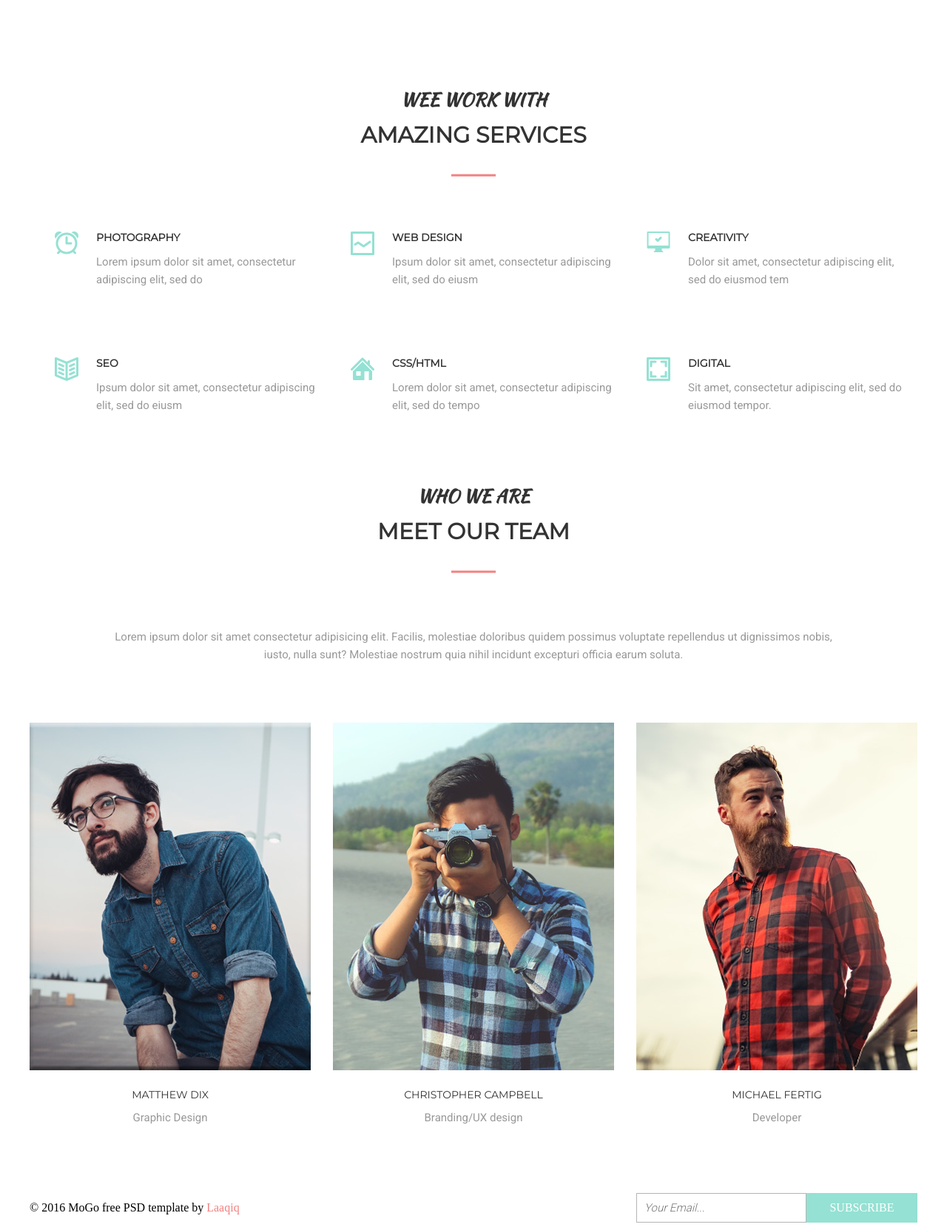
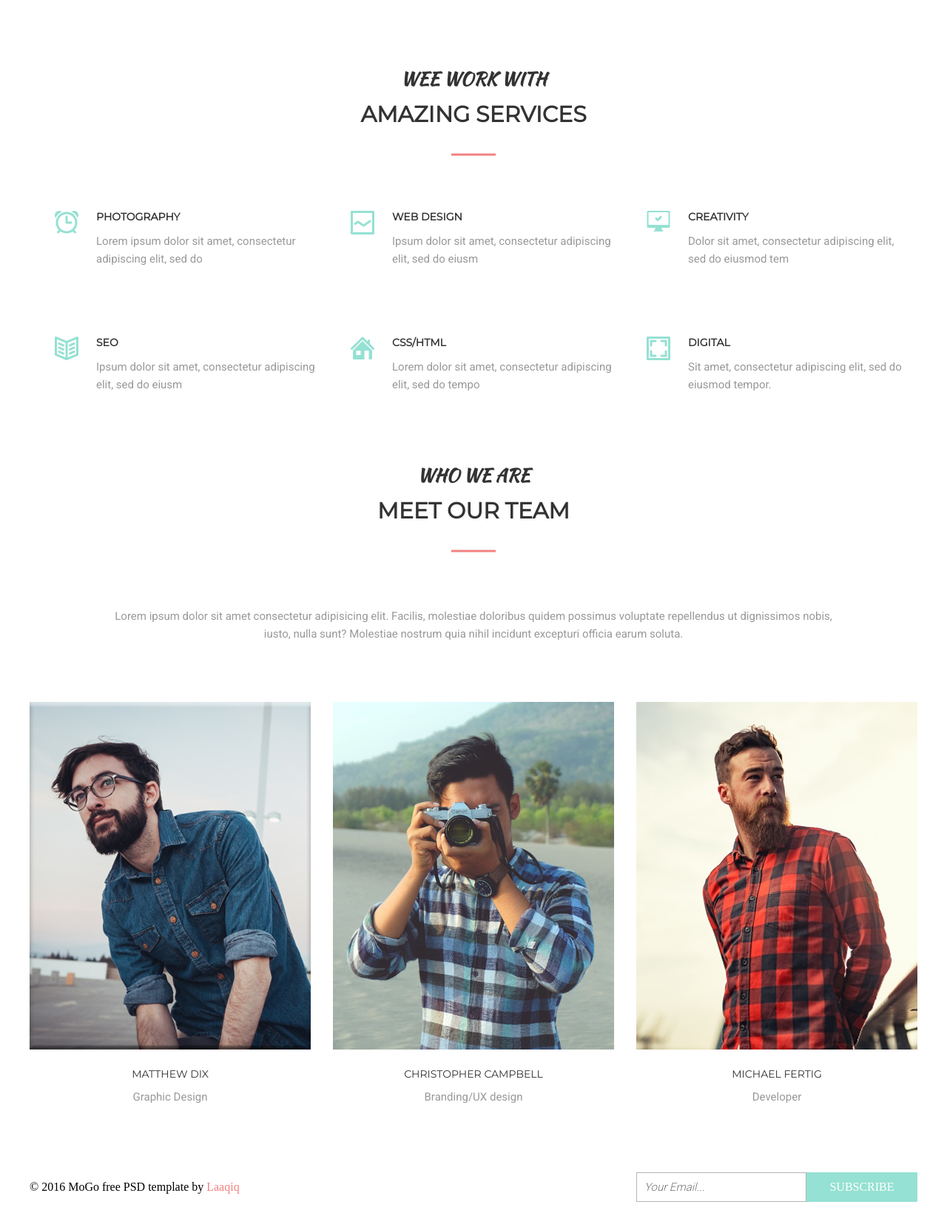
Before and after one commit to IrinaZamkova/ph-pages, a plain HTML site: page module-6/index.html in a window 1280 px wide. Shown: the part 69-1732 px from the top of the page at 74% size. After the commit the page ends 1704 px from the top, so only its background shows below. Drawn offline with Linux system fonts and the light colour scheme.

Commit message:
HW-module-6

```diff
--- a/module-6/css/styles.css
+++ b/module-6/css/styles.css
@@ -15,7 +15,10 @@ html {
 body {
   background: #ffffff;
 }
-.container {
+.page-header {
+  margin: 0,auto;
+  }
+.wrapper {
   max-width: 1200px;
   margin: 0 auto;
 }
@@ -32,15 +35,13 @@ img {
   display: table;
   clear: both;
 }
-.page-header {
-  width: 1200px;
-  height: 150px;
-}
+
 .site-navigation {
   display: flex;
   justify-content: space-between;
   align-items: center;
   margin-top: 36px;
+  margin-bottom: 100px;
 }
 .site-navigation-list {
   display: flex;
@@ -132,13 +133,12 @@ img {
 }
 .service-item-content {
   width: 300px;
-  min-height: 150px;
 }
 .service-item::before {
   display: block;
   content: "";
   width: 80px;
-  min-height: 150px;
+  min-height: 40px;
   background-repeat: no-repeat;
   background-position: center 0;
 }
@@ -260,16 +260,17 @@ img {
   opacity: 1;
 }
 
-.footer {
-  height: 60px;
+.footer-content{
   display: flex;
   justify-content: space-between;
   align-items: center;
 }
-.footer-content {
+.footer-text{
   font: 14px;
   color: black;
   line-height: 28px;
+  margin-top: 16px;
+  margin-bottom: 16px;
 }
 .color-text {
   color: #f38181;
--- a/module-6/index.html
+++ b/module-6/index.html
@@ -22,8 +22,9 @@
   </head>
 
   <body>
-    <header class="container page-header">
-      <nav class="wrapper site-navigation">
+    <header class="container  page-header">
+      <div class="wrapper">
+       <nav class="site-navigation">
          <div class="site-logo-img">
            <img src="image/logo.png" alt="MART" />
          </div>
@@ -45,15 +46,17 @@
           </li>
         </ul>
       </nav>
+    </div>
     </header>
 
     <main class="main">
       <section class="container ">
+        <div class="wrapper">
         <h2 class="section-title ">
           <span class="section-tittle-select">Wee work with</span>Amazing
           services
         </h2>
-        <ul class="wrapper  service-items-list">
+        <ul class="service-items-list">
           <li class="service-item service-icon-alarm">
             <div class="service-item-content">
               <h4 class="service-tittle">Photography</h4>
@@ -103,17 +106,19 @@
             </div>
           </li>
         </ul>
+      </div>
       </section>
 
       <section class="container team-content">
+        <div class="wrapper">
         <h2 class="section-title">
           <span class="section-tittle-select">Who we are</span>Meet our team
         </h2>
-        <span class="about-team">
+        <p class="about-team">
           Lorem ipsum dolor sit amet consectetur adipisicing elit. Facilis,
           molestiae doloribus quidem possimus voluptate repellendus ut
           dignissimos nobis, iusto, nulla sunt? Molestiae nostrum quia nihil
-          incidunt excepturi officia earum soluta.</span>
+          incidunt excepturi officia earum soluta.</p>
 
         <ul class="wrapper team-list-content">
           <li class="team-list">
@@ -187,18 +192,21 @@
             </div>
           </li>
         </ul>
+      </div>
       </section>
     </main>
 
-    <footer class=" container footer">
-      <p class="footer-content">
-        © 2016 MoGo free PSD template by
+    <footer class="container  footer">
+      <div class=" wrapper footer-content ">
+       <p class="footer-text">
+        <span>&copy;</span> 2016 MoGo free PSD template by
         <span class="color-text">Laaqiq</span>
         </p>
        <form class="input" action="#">
           <input type="email" placeholder="Your Email..." name="email" />
           <button class="submit">Subscribe</button>
        </form>
+    </div>
     </footer>
   </body>
 </html>
```
Lines whose indentation alone changed are shown as unchanged.
